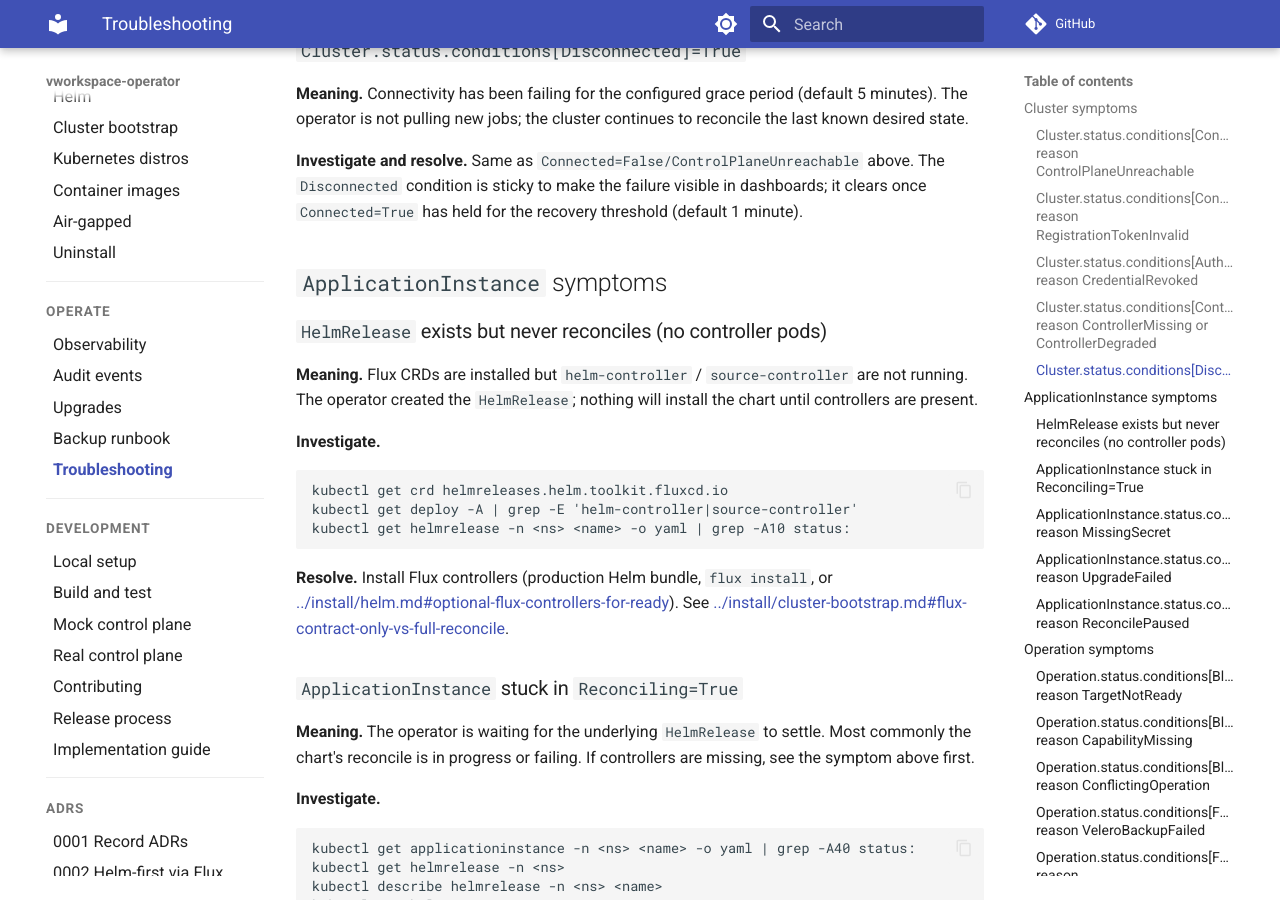
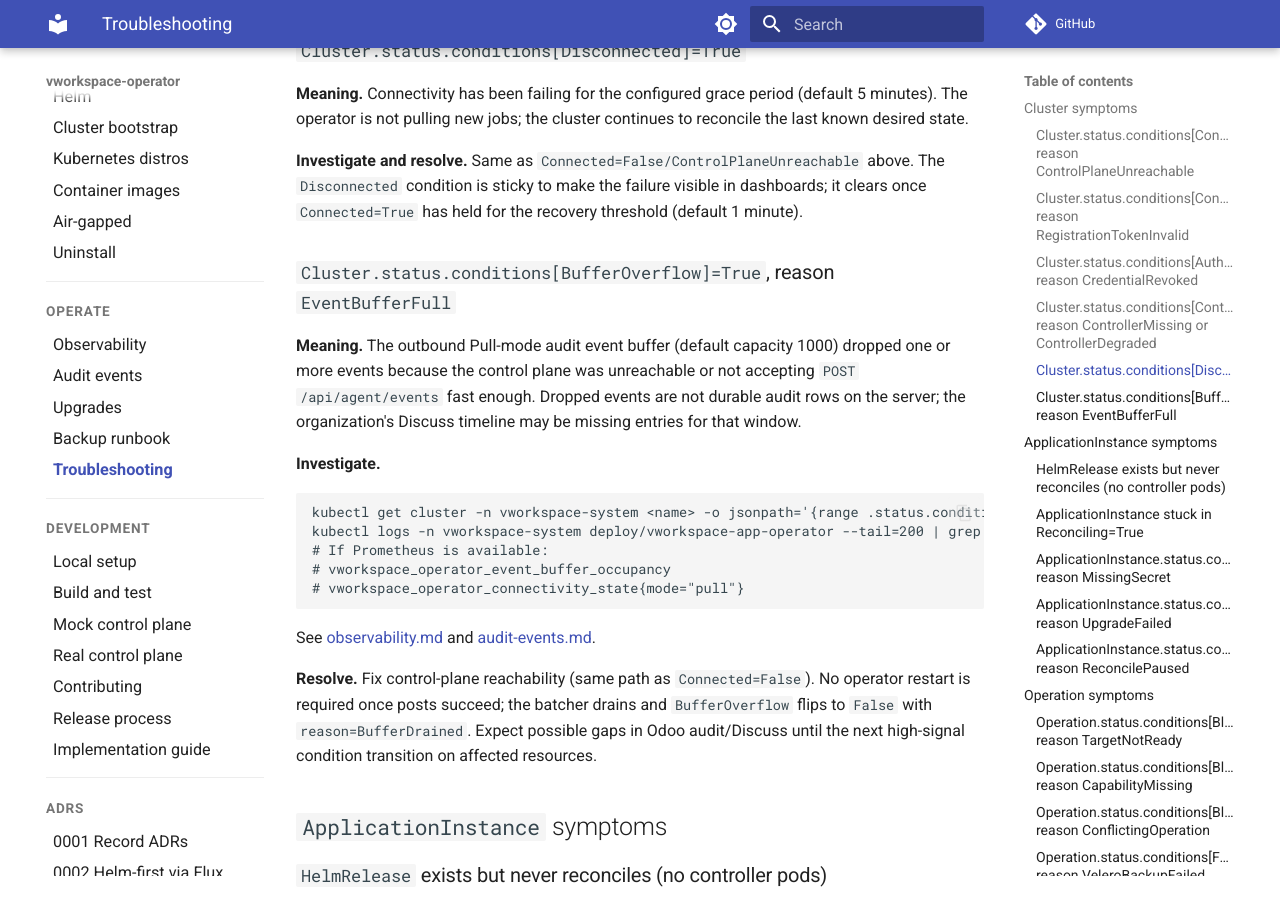
Before and after one commit to vworkspace-io/vworkspace-operator, an MkDocs documentation site: the page built from docs/operate/troubleshooting.md, in a window 1280 px wide and 900 px high, scrolled down 2209 px. Built offline with MkDocs 1.6.1 and Material for MkDocs 9.7.7, drawn with Linux system fonts in a browser that asks for light colours; comment, search, counter and statistics services are not loaded.

Commit message:
docs: audit event buffer overflow runbook (hub #10 spoke 7) (#54)
Add event volume/backpressure guidance and BufferOverflow troubleshooting;
cross-link audit-events.md. Closes #53.

Tracked by vworkspace-io/vworkspace#10

````diff
--- a/docs/operate/troubleshooting.md
+++ b/docs/operate/troubleshooting.md
@@ -72,6 +72,24 @@ kubectl describe deploy -n velero velero
 **Meaning.** Connectivity has been failing for the configured grace period (default 5 minutes). The operator is not pulling new jobs; the cluster continues to reconcile the last known desired state.
 
 **Investigate and resolve.** Same as `Connected=False/ControlPlaneUnreachable` above. The `Disconnected` condition is sticky to make the failure visible in dashboards; it clears once `Connected=True` has held for the recovery threshold (default 1 minute).
+
+### `Cluster.status.conditions[BufferOverflow]=True`, reason `EventBufferFull`
+
+**Meaning.** The outbound Pull-mode audit event buffer (default capacity 1000) dropped one or more events because the control plane was unreachable or not accepting `POST /api/agent/events` fast enough. Dropped events are not durable audit rows on the server; the organization's Discuss timeline may be missing entries for that window.
+
+**Investigate.**
+
+```
+kubectl get cluster -n vworkspace-system <name> -o jsonpath='{range .status.conditions[*]}{.type}={.status} {.reason} {.message}{"\n"}{end}' | grep BufferOverflow
+kubectl logs -n vworkspace-system deploy/vworkspace-app-operator --tail=200 | grep -iE '(event|buffer|overflow|PostEvents)'
+# If Prometheus is available:
+# vworkspace_operator_event_buffer_occupancy
+# vworkspace_operator_connectivity_state{mode="pull"}
+```
+
+See [observability.md](observability.md#event-volume-and-backpressure) and [audit-events.md](audit-events.md#transport-and-batching).
+
+**Resolve.** Fix control-plane reachability (same path as `Connected=False`). No operator restart is required once posts succeed; the batcher drains and `BufferOverflow` flips to `False` with `reason=BufferDrained`. Expect possible gaps in Odoo audit/Discuss until the next high-signal condition transition on affected resources.
 
 ## `ApplicationInstance` symptoms
 
````
Also changed, not shown: other parts of docs/operate/troubleshooting.md (+1 -1 lines), docs/operate/audit-events.md (+1 -1 lines), docs/operate/observability.md (+17 -0 lines).
